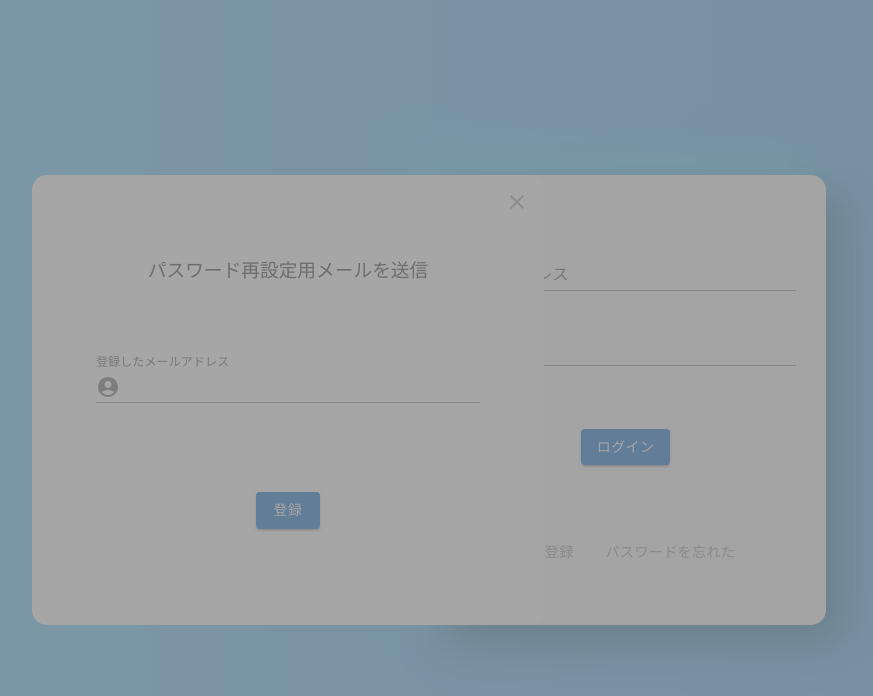
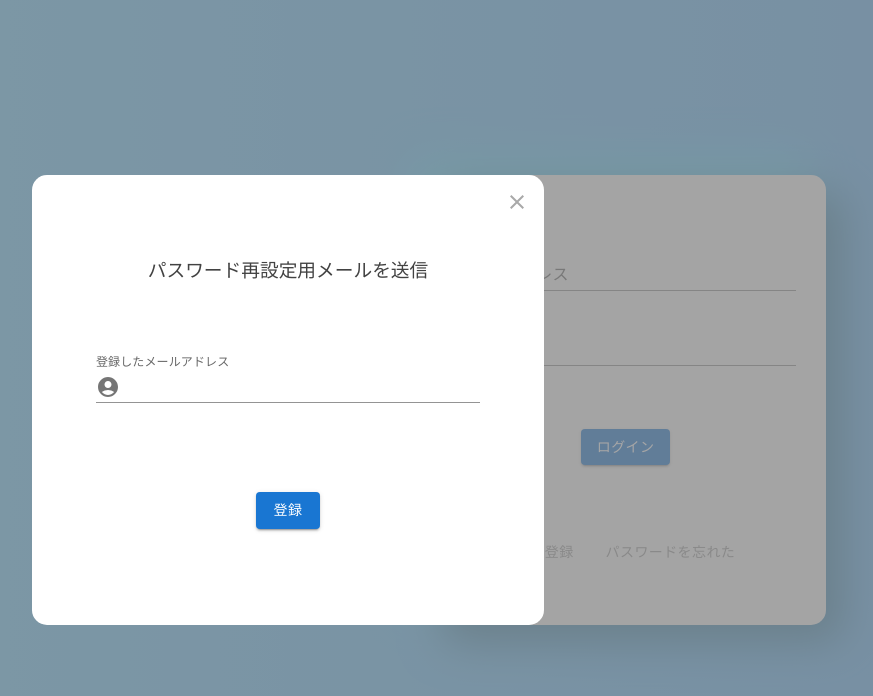
Before and after one commit to yusuke-rakus/MoneyHook, a React (Create React App) app in the folder moneylog-ui/: page /login in a window 1280 px wide. Both pictures are taken after a click on the button "パスワードを忘れた". Shown: the top 696 px of the page, without its empty margins (352-1225 px from the left). Built offline with nearby package versions, Linux system fonts and the light colour scheme; no server answers.

Commit message:
ログインページのデザイン修正

```diff
--- a/moneylog-ui/src/components/components_CSS/window_CSS/ForgotPassword.css
+++ b/moneylog-ui/src/components/components_CSS/window_CSS/ForgotPassword.css
@@ -14,6 +14,7 @@
   flex-direction: column;
   justify-content: space-around;
   align-items: center;
+  z-index: 3;
 }
 
 .forgotPasswordTitle {
--- a/moneylog-ui/src/components/components_CSS/window_CSS/SignUpWindow.css
+++ b/moneylog-ui/src/components/components_CSS/window_CSS/SignUpWindow.css
@@ -14,6 +14,7 @@
   display: flex;
   flex-direction: column;
   justify-content: space-around;
+  z-index: 3;
 }
 
 .signupTitle {
```
